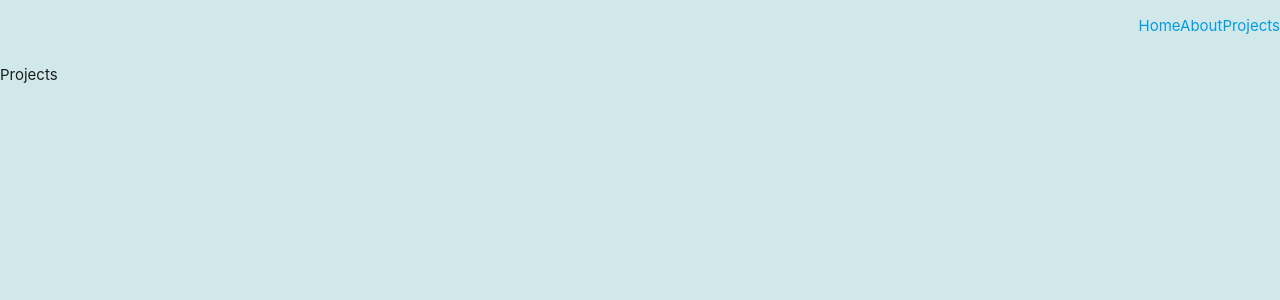
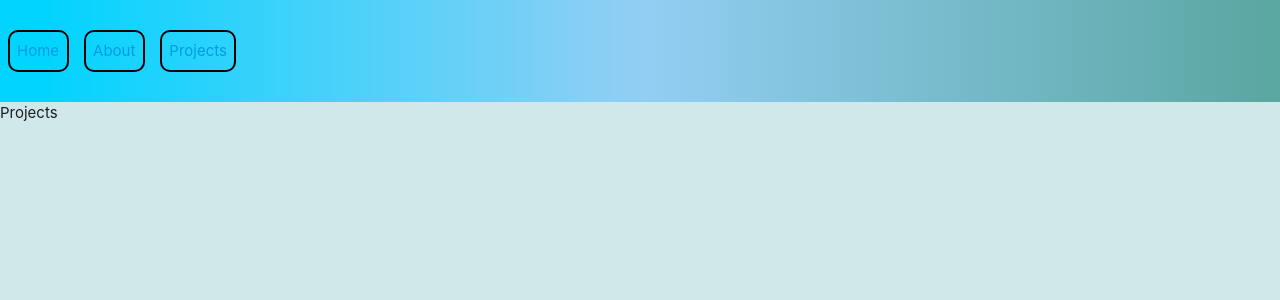
Before and after one commit to johntc121/portfolio, a React (Create React App) app: page /projects in a window 1280 px wide. Shown: the top 300 px of the page. Built offline with nearby package versions, Linux system fonts and the light colour scheme.

Commit message:
issue #1 - started redesign

```diff
--- a/src/components/Home/Home.js
+++ b/src/components/Home/Home.js
@@ -1,4 +1,7 @@
 import React from 'react'
+// import App from '../../App';
+// import Navbar from '../Navbar/Navbar';
+// import Projects from '../Projects/Projects';
 import './Home.css'
 
 
--- /dev/null
+++ b/src/components/Navbar/Navbar.css
@@ -0,0 +1,17 @@
+.navBar {
+    display: flex;
+    background: rgb(0,212,255);
+    background: linear-gradient(90deg, rgba(0,212,255,1) 3%, rgba(147,206,244,1) 50%, rgba(90,166,161,1) 100%);
+}
+
+.navBar-links {
+    display: flex;
+    flex-direction: row;
+}
+
+.navLink {
+    margin: 1em 0.5em;
+    padding: 0.5em;
+    border: 2px solid black;
+    border-radius: 10px;
+}
--- a/src/components/Navbar/Navbar.js
+++ b/src/components/Navbar/Navbar.js
@@ -1,20 +1,21 @@
 import React  from 'react';
 import {NavLink} from 'react-router-dom';
-// import './Navbar.scss';
+import './Navbar.css';
 
 
 const Navbar = () => {
     return(
         <div className='navBar'>
-            <div className='navbar-fixed'>
-                <ul className="right">
+                <ul className="navBar-links">
                     <NavLink className='navLink' to='/'>Home</NavLink>
                     <NavLink className='navLink' to='/about'>About</NavLink>
                     <NavLink className='navLink' to='/projects'>Projects</NavLink>
                 </ul>
-            </div>
         </div>
     )
 }
 
 export default Navbar
+
+//carosuel type view on home page
+//list type view on projects page
--- a/src/components/Navbar/Navbar.scss
+++ /dev/null
@@ -1,110 +0,0 @@
-$green: #4d874d;
-$brown: #584E4A;
-$whitey: #f0f0f0;
-
-$duration: .2s;
-$distance: 8px;
-$easeOutBack: cubic-bezier(0.175, 0.885, 0.320, 1.275);
-
-.navbar {
-    position: fixed;
-    overflow: hidden;
-    text-align: center;
-    top: 0;
-    left: 0;
-    right: 0;
-    z-index: 500;
-
-}
-
-.navbar-hidden {
-    top: -50px;
-}
-
-.fadeOut{
-    opacity:0;
-    width:0;
-    height:0;
-    transition: width 0.5s 0.5s, height 0.5s 0.5s, opacity 0.5s;
-
-}
-.fadeIn{
-    opacity:1;
-    transition: width 0.5s, height 0.5s, opacity 0.5s 0.5s;
-
-}
-
-// .navbar {
-//     background-color: greenyellow
-// }
-
-// .navbar-links ul{
-//     display: inline-block;
-//     list-style-type: none;
-// }
-
-// ul{
-//     text-align: center;
-// }
-
-#navLink-home {
-    color: green;
-}
-
-/* .flat-btn {
- border: 0;
- box-shadow: none;
- border-radius: 0px;
- color: magenta;
- height: 50px;
- width: 125px;
- padding: 20px
-}
-
-
-.flat-btn:hover {
-    cursor: pointer;
-    box-shadow: 0 12px 16px 0 rgba(255, 2, 2, 0.774)
-} */
-
-.navLink {
-    font-size: 15px;
-    color: black;
-    position: relative;
-    text-transform: uppercase;
-    text-decoration: none;
-    padding: 20px;
-
-     &:before,
-      &:after {
-          content: '';
-          position: absolute;
-          bottom: 5px;
-          left: 0; right: 0;
-          height: 5px;
-          background-color: $green;
-      }
-      &:before {
-          opacity: 0;
-          transform: translateY(- $distance);
-          transition: transform 0s $easeOutBack, opacity 0s;
-      }
-      &:after {
-          opacity: 0;
-          transform: translateY($distance/2);
-          transition: transform $duration $easeOutBack, opacity $duration;
-      }
-      &:hover{
-          &:before,
-          &:after {
-              opacity: 1;
-              transform: translateY(0);
-          }
-          &:before {
-              transition: transform $duration $easeOutBack, opacity $duration;
-          }
-          &:after {
-              transition: transform 0s $duration $easeOutBack, opacity 0s $duration;
-          }
-      }
-  }
```
Also changed, not shown: src/App.js (+17 -0 lines), 1 other file (tests, documents, lock files or other folders).
